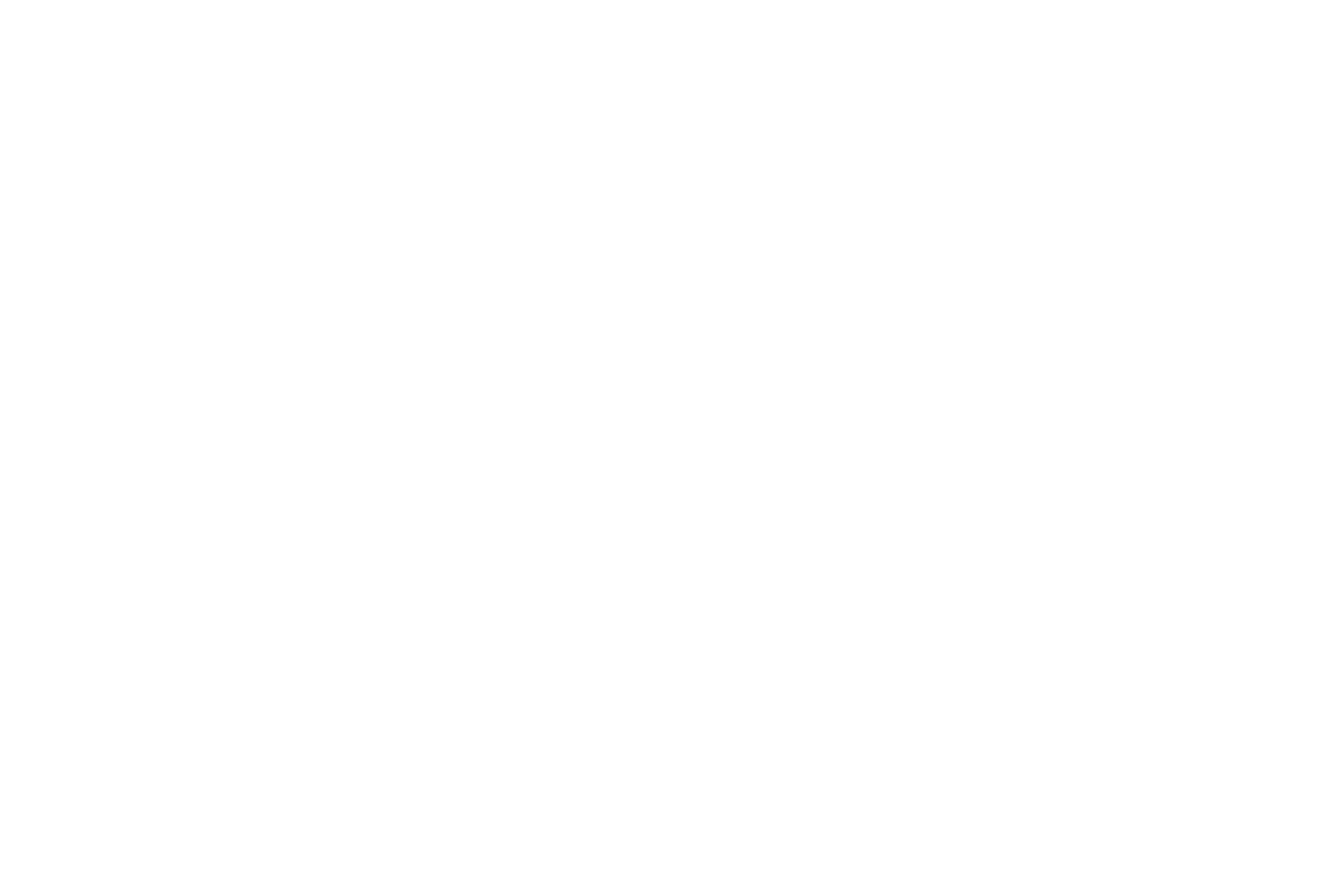
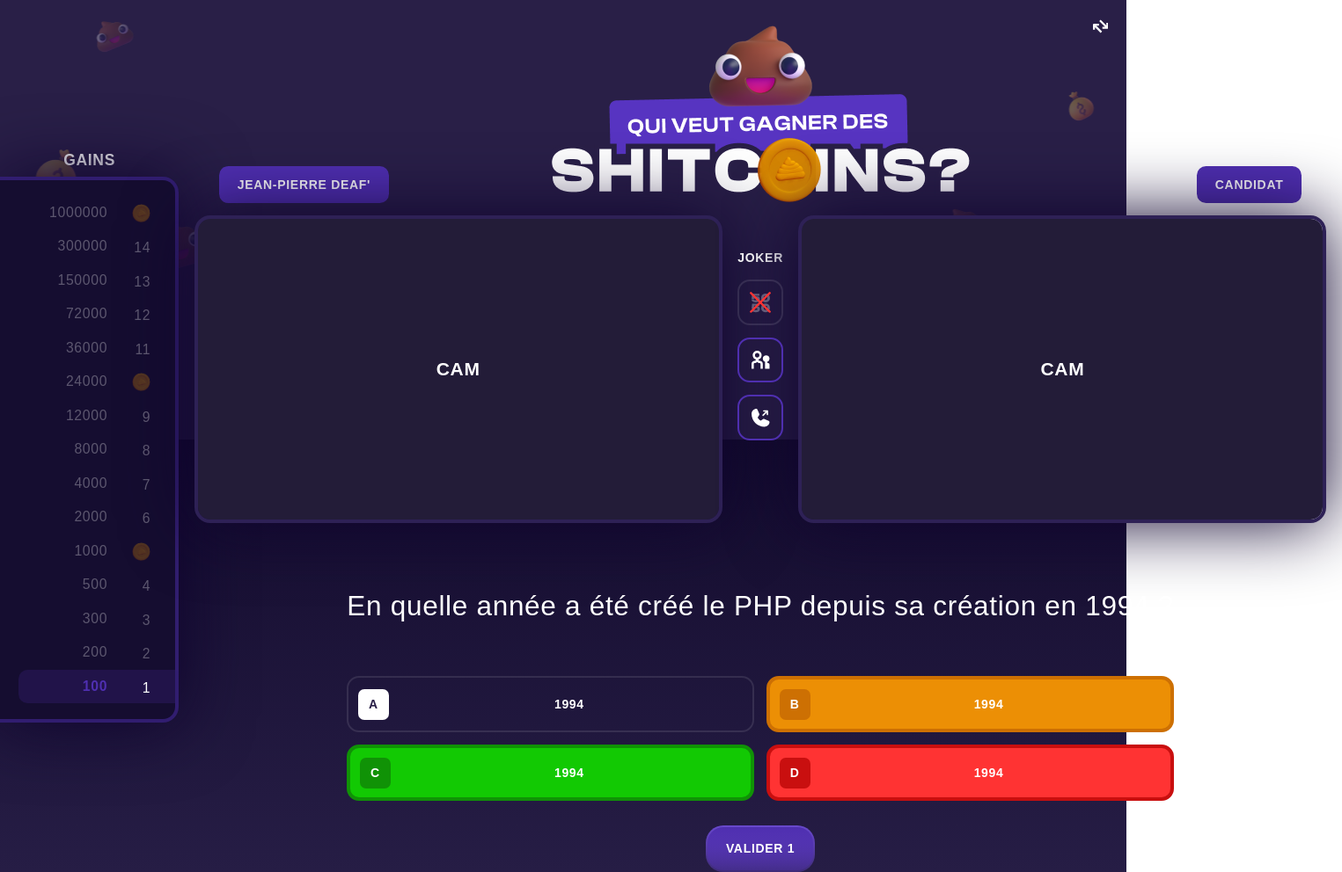
Before and after one commit to d34fmute/qvgds, a Vue app in the folder qvgds-front/: page /game in a window 1280 px wide. Before the commit this address had no page. Shown: the whole page at 88% size, 1525 px wide, since content can reach past the window. Before the commit the page ends 800 px from the top, so only its background shows below. Built offline with nearby package versions, Linux system fonts and the light colour scheme; a web font is replaced by a local one.

Commit message:
feat: game view

```diff
--- a/qvgds-front/src/components/ChoiceButton.vue
+++ b/qvgds-front/src/components/ChoiceButton.vue
@@ -1,10 +1,17 @@
 <script lang="ts" setup>
 import { computed } from "vue";
+
+export type ButtonVariant =
+  | "valid"
+  | "invalid"
+  | "selected"
+  | "hollow"
+  | "disabled";
 
 interface Props {
   class?: string;
   type?: "button" | "submit";
-  variant?: "valid" | "invalid" | "selected" | "hollow" | "disabled";
+  variant?: ButtonVariant;
   option: "A" | "B" | "C" | "D";
   label: string;
 }
--- a/qvgds-front/src/components/JokerButton.vue
+++ b/qvgds-front/src/components/JokerButton.vue
@@ -40,21 +40,22 @@ const colorClasses = computed<string>(() => {
       props.class,
       colorClasses,
       'relative',
-      'flex w-full items-center justify-center gap-2 rounded-2xl py-3 px-3',
+      'flex w-full items-center justify-center gap-2 rounded-2xl p-1',
       'disabled:cursor-not-allowed',
-      'font-bold text-white'
+      'font-bold text-white',
+      'aspect-square'
     ]"
     type="button"
     @click="emit('click')"
     :disabled="props.state === 'used'"
   >
     <XIcon
-      class="absolute top-1/2 left-1/2 h-5 w-5 -translate-x-1/2 -translate-y-1/2 text-danger"
+      class="absolute top-1/2 left-1/2 h-7 w-7 -translate-x-1/2 -translate-y-1/2 text-danger"
       v-if="props.state === 'used'"
     />
-    <PublicIcon class="h-4 w-4" v-if="joker === 'public'" />
-    <SwitchIcon class="h-4 w-4" v-if="joker === 'switch'" />
-    <PhoneIcon class="h-4 w-4" v-if="joker === 'phone'" />
-    <FiftyFiftyIcon class="h-4 w-4" v-if="joker === '50-50'" />
+    <PublicIcon class="h-7 w-7" v-if="joker === 'public'" />
+    <SwitchIcon class="h-7 w-7" v-if="joker === 'switch'" />
+    <PhoneIcon class="h-7 w-7" v-if="joker === 'phone'" />
+    <FiftyFiftyIcon class="h-7 w-7" v-if="joker === '50-50'" />
   </button>
 </template>
--- a/qvgds-front/src/components/LevelsMenu.vue
+++ b/qvgds-front/src/components/LevelsMenu.vue
@@ -1,27 +1,31 @@
 <script lang="ts" setup>
 import Frame from "@/components/Frame.vue";
+import { computed } from "@vue/reactivity";
+
 interface Props {
   class?: string;
   currentLevel: number;
+  right: boolean;
 }
 
 const props = withDefaults(defineProps<Props>(), {
   currentLevel: 0,
-  class: ""
+  class: "",
+  right: true
 });
 
 const levelsAmount = [
   100, 200, 300, 500, 1_000, 2_000, 4_000, 8_000, 12_000, 24_000, 36_000,
   72_000, 150_000, 300_000, 1_000_000
 ];
-const currentLevelInverse = 15 - props.currentLevel;
+const currentLevelInverse = computed(() => 15 - props.currentLevel);
 </script>
 
 <template>
   <Frame
-    :class="`flex items-center justify-center py-5 pl-6 ${
-      props.class ?? ''
-    } rounded-r-none border-r-0`"
+    :class="`flex items-center justify-center py-5 pl-6 ${props.class ?? ''} ${
+      props.right ? 'rounded-r-none border-r-0' : 'rounded-l-none border-l-0'
+    }`"
   >
     <ul class="flex flex-col">
       <li
--- a/qvgds-front/src/components/PrimaryButton.vue
+++ b/qvgds-front/src/components/PrimaryButton.vue
@@ -41,7 +41,7 @@ const buttonDisabled = computed(() => props.isLoading || props.disabled);
   >
     <div
       :class="[
-        'flex h-full w-full items-center gap-2 rounded-2.5xl py-4 px-4',
+        'flex h-full w-full items-center gap-2 rounded-2.5xl py-4 px-6',
         'bg-gradient-to-b from-primary to-primary/30',
         'justify-center'
       ]"
--- a/qvgds-front/src/components/WebcamFrame.vue
+++ b/qvgds-front/src/components/WebcamFrame.vue
@@ -12,11 +12,11 @@ const props = withDefaults(defineProps<Props>(), {
   <div
     :class="[
       props.class,
-      'rounded-2.5xl border-4 border-dark/25 bg-clip-padding',
+      'rounded-2.5xl border-4 border-[#2e2156] bg-clip-padding',
       'flex h-[350px] w-[600px] items-center justify-center',
-      'bg-dark shadow-frame'
+      'bg-[#231c38] shadow-frame'
     ]"
   >
-    <span class="font-bold text-white">CAM</span>
+    <span class="text-2xl font-bold text-white">CAM</span>
   </div>
 </template>
--- /dev/null
+++ b/qvgds-front/src/components/icons/SwitchSceneIcon.vue
@@ -0,0 +1,27 @@
+<script setup lang="ts">
+interface Props {
+  class?: string;
+}
+
+const props = defineProps<Props>();
+</script>
+
+<template>
+  <svg
+    xmlns="http://www.w3.org/2000/svg"
+    :class="props.class"
+    width="24"
+    height="24"
+    viewBox="0 0 24 24"
+    fill="none"
+  >
+    <path
+      d="M24 14.535V6.85903H20.9031V10.8274L11.9998 2L9.80887 4.17223L18.7122 12.9996H14.7094V16.0701H22.4514C22.8621 16.0701 23.2561 15.9084 23.5464 15.6203C23.8366 15.3325 24 14.9419 24 14.535L24 14.535Z"
+      fill="currentColor"
+    />
+    <path
+      d="M14.1911 20.292L5.28782 11.4646H9.29058V8.39417H1.54857C1.13787 8.39417 0.743889 8.55587 0.453633 8.84393C0.163363 9.13172 0 9.52232 0 9.92926V17.6052H3.09687V13.6369L12.0002 22.4643L14.1911 20.292Z"
+      fill="currentColor"
+    />
+  </svg>
+</template>
--- a/qvgds-front/src/router/index.ts
+++ b/qvgds-front/src/router/index.ts
@@ -1,6 +1,7 @@
 import { createRouter, createWebHistory } from "vue-router";
 import DesignSystemView from "../views/DesignSystem.vue";
 import LoginView from "../views/Login.vue";
+import GameView from "../views/Game.vue";
 
 const router = createRouter({
   history: createWebHistory(import.meta.env.BASE_URL),
@@ -14,6 +15,11 @@ const router = createRouter({
       path: "/ds",
       name: "ds",
       component: DesignSystemView
+    },
+    {
+      path: "/game",
+      name: "game",
+      component: GameView
     }
   ]
 });
--- /dev/null
+++ b/qvgds-front/src/views/Game.vue
@@ -0,0 +1,148 @@
+<script setup lang="ts">
+import PrimaryButton from "@/components/PrimaryButton.vue";
+import type { DropdownOption } from "@/components/Dropdown.vue";
+import LevelsMenu from "@/components/LevelsMenu.vue";
+import WebcamFrame from "@/components/WebcamFrame.vue";
+import Tag from "@/components/Tag.vue";
+import JokerButton from "@/components/JokerButton.vue";
+import ChoiceButton, {
+  type ButtonVariant
+} from "@/components/ChoiceButton.vue";
+import { reactive, ref } from "vue";
+import Frame from "@/components/Frame.vue";
+import SwitchSceneIcon from "@/components/icons/SwitchSceneIcon.vue";
+
+const options: DropdownOption[] = [
+  { value: "session1", label: "Session 1" },
+  { value: "session2", label: "Session 2" },
+  { value: "session3", label: "Session 3" }
+];
+const sceneTwoCams = ref(true);
+
+const level = ref(1);
+
+interface Button {
+  label: string;
+  variant?: ButtonVariant;
+}
+const buttons = reactive<{ a: Button; b: Button; c: Button; d: Button }>({
+  a: { label: "1994" },
+  b: { label: "1994", variant: "selected" },
+  c: { label: "1994", variant: "valid" },
+  d: { label: "1994", variant: "invalid" }
+});
+</script>
+
+<template>
+  <main
+    class="flex h-full min-h-screen w-full bg-emojis-half bg-auto bg-top bg-repeat-x text-white"
+  >
+    <button
+      class="absolute top-6 right-6 aspect-square"
+      @click="sceneTwoCams = !sceneTwoCams"
+    >
+      <SwitchSceneIcon class="h-5 w-5" />
+    </button>
+    <div class="flex w-[426px] flex-col" v-if="!sceneTwoCams">
+      <div class="mt-24 flex flex-col justify-center text-center">
+        <img
+          src="/logo-with-shit.png"
+          alt="Logo shitcoin"
+          class="m-auto w-[350px]"
+          v-if="!sceneTwoCams"
+        />
+        <div class="mt-52 mb-2"><span class="text-white/50">Joueur</span></div>
+        <div><strong class="text-3xl">CANDIDAT</strong></div>
+      </div>
+      <div class="mt-40">
+        <p class="mb-4 w-72 text-center">
+          <strong class="text-2xl">JOKERS</strong>
+        </p>
+        <Frame class="w-72 rounded-l-none border-l-0 py-5 pl-6">
+          <div class="mb-6 flex items-center gap-6">
+            <JokerButton class="w-14" joker="50-50" state="used" />
+            <strong>50 : 50</strong>
+          </div>
+          <div class="mb-6 flex items-center gap-6">
+            <JokerButton class="w-14" joker="public" />
+            <strong>Aide du chat</strong>
+          </div>
+          <div class="flex items-center gap-6">
+            <JokerButton class="w-14" joker="phone" />
+            <strong>Appel à un ami</strong>
+          </div>
+        </Frame>
+      </div>
+    </div>
+    <div
+      class="flex flex-col justify-center"
+      :class="`${!sceneTwoCams && 'order-2'}`"
+    >
+      <p class="mb-2 text-center">
+        <strong class="text-xl">GAINS</strong>
+      </p>
+      <LevelsMenu class="" :right="!sceneTwoCams" :currentLevel="level" />
+    </div>
+    <div class="flex flex-auto flex-col items-center px-5 pt-8">
+      <img
+        src="/logo-with-shit.png"
+        alt="Logo shitcoin"
+        class="mx-auto -mb-12"
+        v-if="sceneTwoCams"
+      />
+      <div class="flex justify-between">
+        <div class="flex flex-col items-start gap-4" v-if="sceneTwoCams">
+          <Tag label="JEAN-PIERRE DEAF'" class="ml-8" />
+          <WebcamFrame />
+        </div>
+        <div
+          v-if="sceneTwoCams"
+          class="justify-centerpx-8 flex flex-col justify-center gap-4 px-5"
+        >
+          <strong>JOKER</strong>
+          <JokerButton joker="50-50" state="used" />
+          <JokerButton joker="public" />
+          <JokerButton joker="phone" />
+        </div>
+        <div class="flex flex-col items-end gap-4">
+          <Tag label="CANDIDAT" class="mr-8" v-if="sceneTwoCams" />
+          <WebcamFrame
+            :class="`${!sceneTwoCams && 'mt-20 h-[466px] w-[836px]'}`"
+          />
+        </div>
+      </div>
+      <div class="pt-4">
+        <div class="flex min-h-[160px] max-w-7xl flex-col justify-center">
+          <p class="text-4xl">
+            En quelle année a été créé le PHP depuis sa création en 1994 ?
+          </p>
+        </div>
+        <div class="grid w-full grid-cols-2 gap-4">
+          <ChoiceButton
+            option="A"
+            :label="buttons.a.label"
+            :variant="buttons.a.variant"
+          />
+          <ChoiceButton
+            option="B"
+            :label="buttons.b.label"
+            :variant="buttons.b.variant"
+          />
+          <ChoiceButton
+            option="C"
+            :label="buttons.c.label"
+            :variant="buttons.c.variant"
+          />
+          <ChoiceButton
+            option="D"
+            :label="buttons.d.label"
+            :variant="buttons.d.variant"
+          />
+        </div>
+        <div class="mt-8 flex justify-center">
+          <PrimaryButton @click="level++">Valider {{ level }}</PrimaryButton>
+        </div>
+      </div>
+    </div>
+  </main>
+</template>
--- a/qvgds-front/src/views/Login.vue
+++ b/qvgds-front/src/views/Login.vue
@@ -13,7 +13,7 @@ const options: DropdownOption[] = [
 
 <template>
   <main
-    class="flex h-full min-h-screen w-full flex-col justify-center bg-emojis bg-100-auto px-10 text-white"
+    class="flex h-full min-h-screen w-full flex-col justify-center bg-emojis bg-auto bg-top px-10 text-white"
   >
     <img src="/logo-with-shit.png" alt="Logo shitcoin" class="mx-auto" />
     <form class="mt-10 mt-20 flex flex-col items-center" action="">
--- a/qvgds-front/tailwind.config.cjs
+++ b/qvgds-front/tailwind.config.cjs
@@ -5,7 +5,8 @@ module.exports = {
   theme: {
     extend: {
       backgroundImage:{
-        'emojis': "url(/emojis/emojis-background.png), linear-gradient(180deg, #140C2E 0%, #261D45 100%)"
+        'emojis': "url(/emojis/emojis-background.png), linear-gradient(180deg, #140C2E 0%, #261D45 100%)",
+        'emojis-half': "url(/emojis/emojis-background.png), linear-gradient(180deg, #291f47 0%, #291f47 500px, #140c2e 500px, #261d45 100%)"
       },
       backgroundSize:{
         '100-auto': '100% auto'
```
Also changed, not shown: qvgds-front/public/noun-switch-3557195.svg (added), qvgds-front/public/switch.svg (added).
